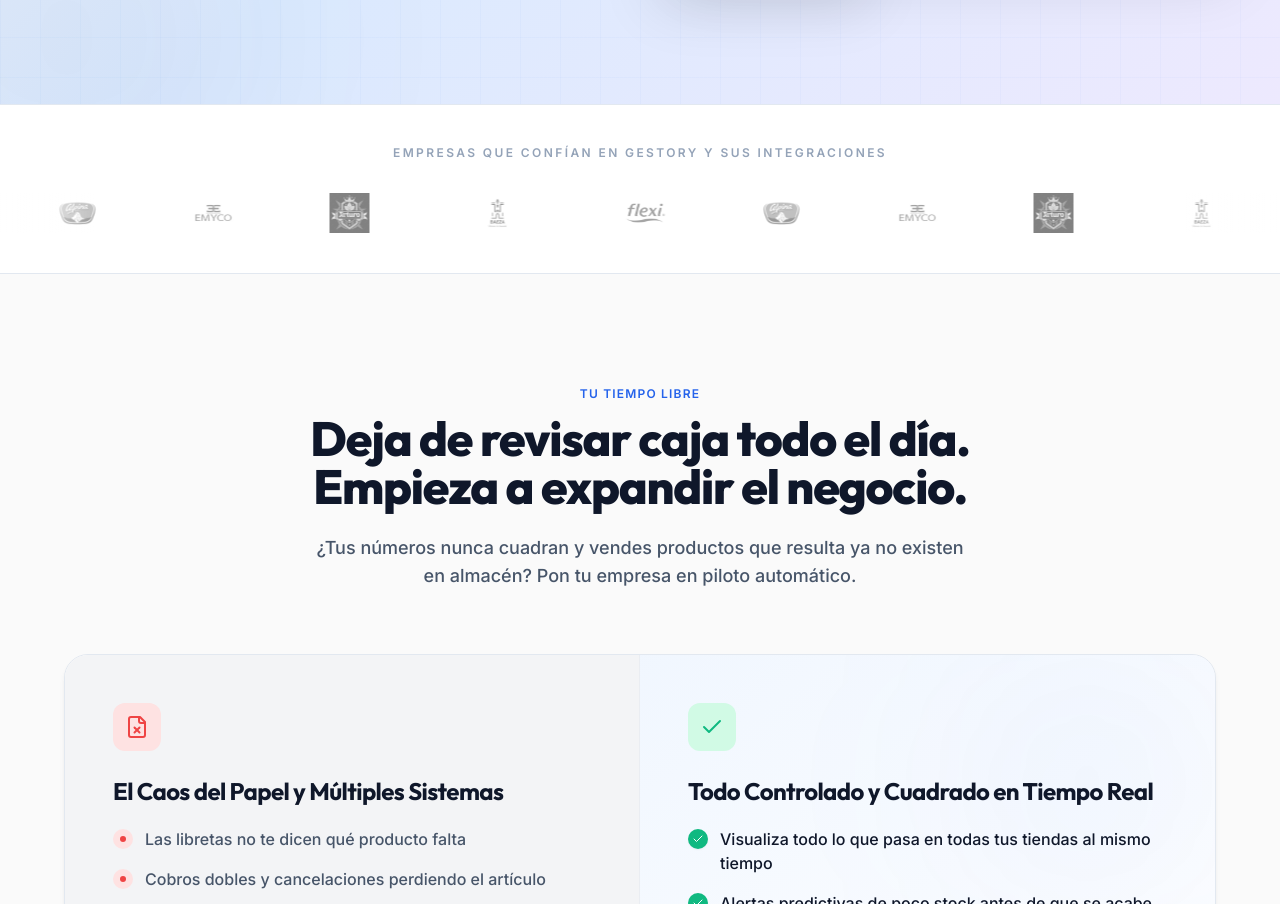
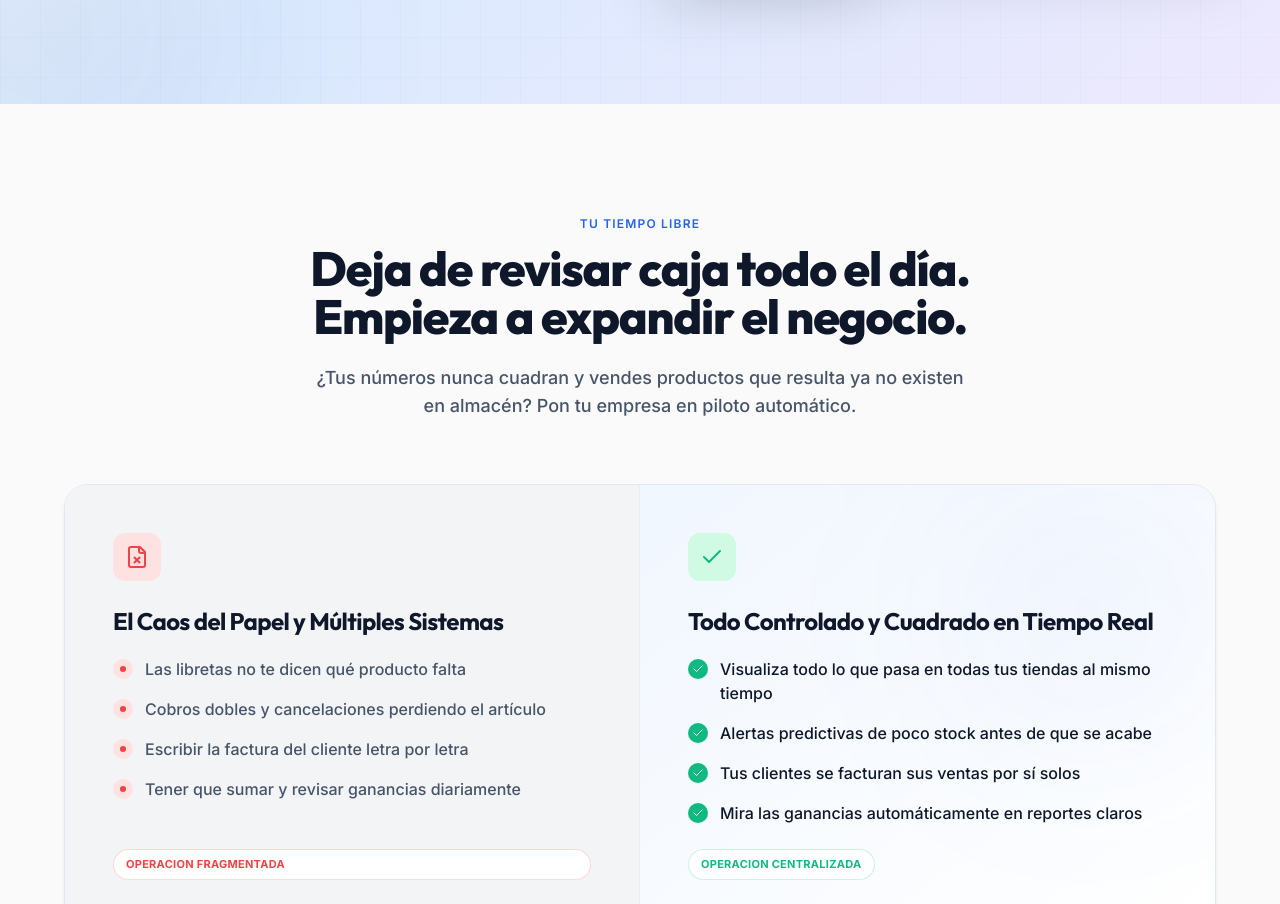
Before and after one commit to Diegolin1/landing, a Next.js app: page / in a window 1280 px wide. Shown: the part 843-1747 px from the top of the page. Built offline with nearby package versions, Linux system fonts and the light colour scheme.

Commit message:
se quito la barra de emrpesasq que confían:

```diff
--- a/src/app/page.tsx
+++ b/src/app/page.tsx
@@ -5,7 +5,6 @@ import dynamic from "next/dynamic";
 import { I18nProvider } from "../i18n";
 import Navbar from "../components/gestory/Navbar";
 import Hero from "../components/gestory/Hero";
-import LogoTicker from "../components/gestory/LogoTicker";
 import ProblemSolution from "../components/gestory/ProblemSolution";
 import HowItWorks from "../components/gestory/HowItWorks";
 import FeaturesBento from "../components/gestory/FeaturesBento";
@@ -73,7 +72,6 @@ export default function Home() {
         )}
         <Navbar onOpenDemo={openDemo} bannerOffset={bannerHeight} />
         <Hero onOpenDemo={openDemo} />
-        <LogoTicker />
         <ProblemSolution />
         <Industries />
         <HowItWorks />
--- a/src/i18n/translations.ts
+++ b/src/i18n/translations.ts
@@ -48,10 +48,6 @@ export const translations = {
       invoiced: "Facturado",
       stockExact: "Stock Exacto",
       multiWarehouse: "Multi-Almacén Activo",
-    },
-    // Logo Ticker
-    logoTicker: {
-      title: "Empresas que confían en Gestory y sus integraciones",
     },
     // Problem / Solution
     problem: {
```
